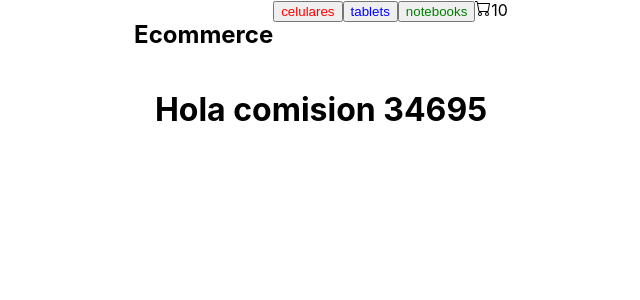
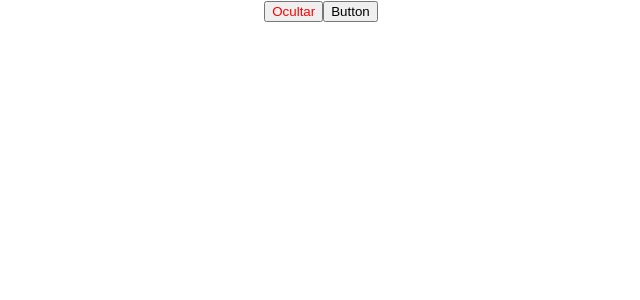
Before and after one commit to sebazdev/comision34695sab, a React (Create React App) app: page / in a window 1280 px wide. Shown: the top 300 px of the page, without its empty margins (319-959 px from the left). Built offline with nearby package versions, Linux system fonts and the light colour scheme.

Commit message:
Clase de componentes 2

```diff
--- a/public/index.html
+++ b/public/index.html
@@ -11,7 +11,7 @@
     />
     <link rel="apple-touch-icon" href="%PUBLIC_URL%/logo192.png" />
     <link rel="manifest" href="%PUBLIC_URL%/manifest.json" />
-    <title>React App</title>
+    <title>Comision 34965</title>
   </head>
   <body>
     <noscript>You need to enable JavaScript to run this app.</noscript>
--- a/src/App.js
+++ b/src/App.js
@@ -1,16 +1,20 @@
+import { useState } from 'react'
 import './App.css';
 import Navbar from './components/Navbar/Navbar';
-// import Counter from './Counter/Counter';
+import Counter from './components/Counter/Counter';
 import ItemListContainer from './components/ItemListContainer/ItemListContainer';
+import Button from './components/Button/Button';
 
 function App() {
-  // const imagen = <img src="url" alt="imagen" />
+  const [show, setShow] = useState(true)
 
   return (
     <div className="App">
-      <Navbar />
-      {/* <Counter /> */}
-      <ItemListContainer greeting='Hola comision 34695'/>
+      {/* <Navbar /> */}
+      <button style={{ color: show ? 'red' : 'green'}} onClick={() => setShow(!show)}>{show ? 'Ocultar' : 'Mostrar'}</button>
+      {/* {show ? <Counter /> : null}  */}
+      {/* <ItemListContainer greeting='Hola comision 34695'/> */}
+      { show ? <Button /> : null }
     </div>
   );
 }
--- a/src/components/Button/Button.js
+++ b/src/components/Button/Button.js
@@ -1,17 +1,24 @@
-import React from 'react'
+import React, { useEffect } from 'react'
 
-const Button = ({ handleClick, color, children }) => {
+const Button = () => {
 
-    // const { handleClick, color, children } = props
+    const handleClick = () => {
+        console.log('hola')
+    }
+
+    useEffect(() => {
+        const button = document.getElementById('button')
+        button.addEventListener('click', handleClick)
+
+        return () => {
+            button.removeEventListener('click', handleClick)
+        }
+    }, [])
+
+
 
     return (
-        // React.createElement('button', {
-        //     onClick: props.handleClick,
-        //     style: { color: props.color}
-        // }, props.label)
-        <button onClick={handleClick} style={{ color: color}}>
-            {children}
-        </button>
+        <button id='button'>Button</button>
     )
 }
 
--- a/src/components/Counter/Counter.js
+++ b/src/components/Counter/Counter.js
@@ -1,9 +1,20 @@
-import { useState } from 'react'
+import { useState, useEffect } from 'react'
 
 const Counter = () => {
     const [count, setCount] = useState(10)
-    const [text, setText] = useState('Text')
-    // let count = 10
+    const [title, setTitle] = useState('Hola')
+
+    // useEffect(() => {
+    //     console.log('el componente se monto')
+
+    //     return () => console.log('se va a desmontar el componente')
+    // }, [])
+
+    useEffect(() => {
+        console.log('cambio el title')
+
+        return () => console.log('antes de cambiar title')
+    }, [title])
 
     const increment = () => {
         // count++
@@ -13,10 +24,11 @@ const Counter = () => {
     const decrement = () => {
         setCount(count - 1)
     }
-
+    // console.log('render')
     return (
         <div>
-            <h1>{text}</h1>
+            <h1>{title}</h1>
+            <button onClick={() => setTitle(title === 'Hola' ? 'Chau' : 'Hola')}>Saludar</button>
             <h1>{count}</h1>
             <button onClick={decrement}>Decrementar</button>
             <button onClick={increment}>Incrementar</button>
```
